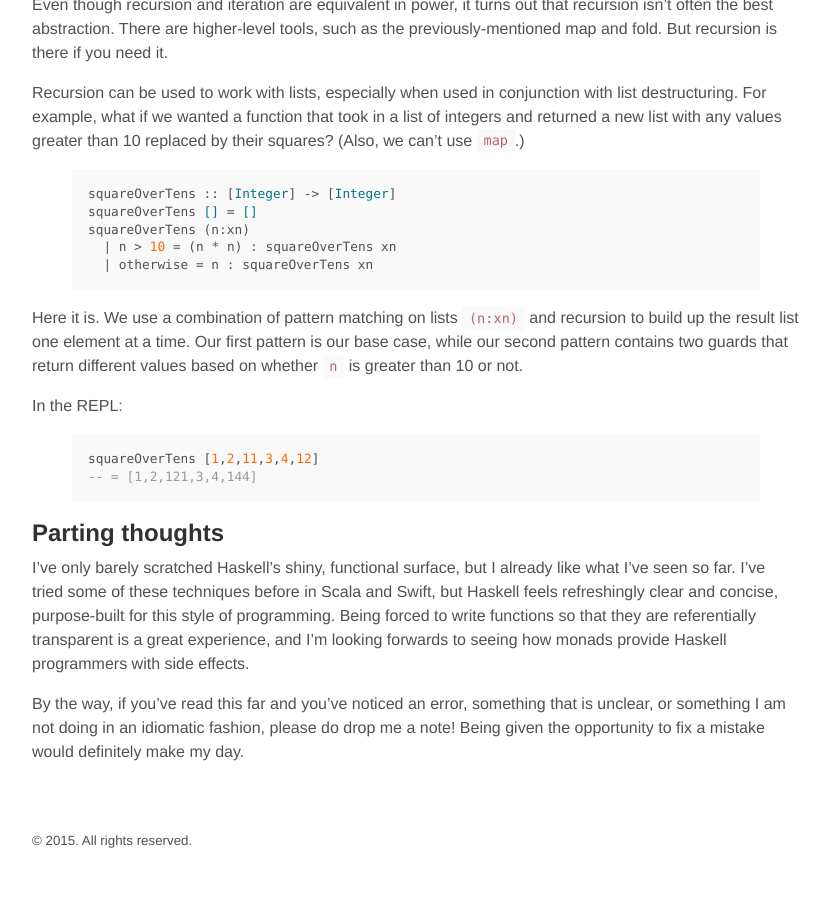
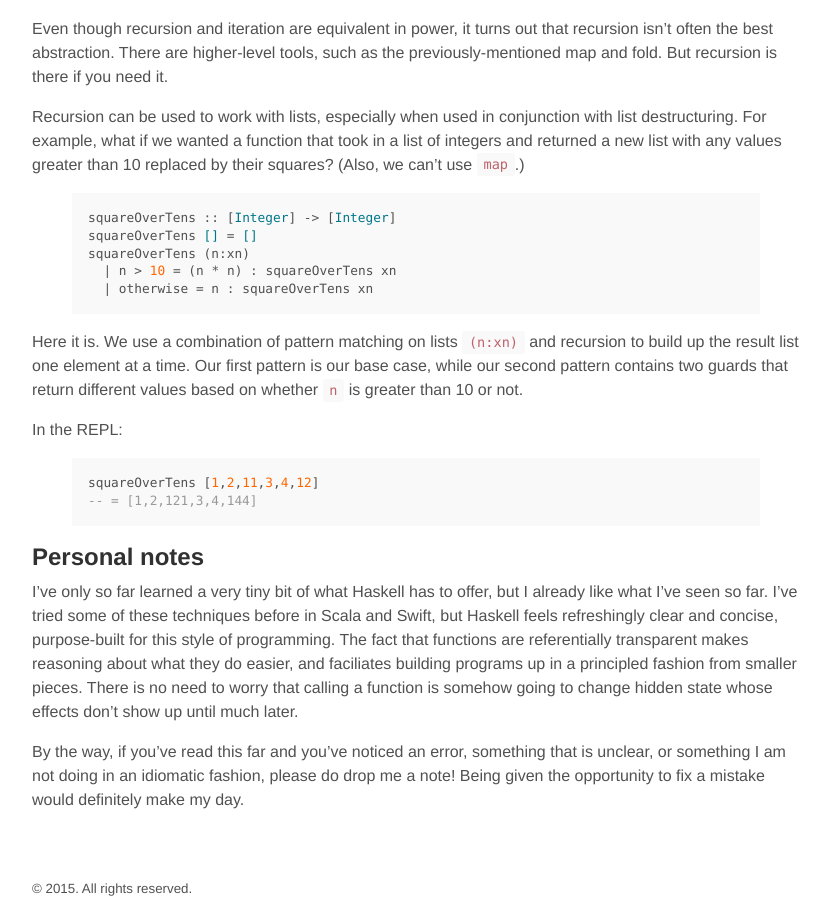
Before and after one commit to austinzheng/austinzheng.github.io, a Jekyll site: the page built from _posts/2015-01-06-learning-haskell-pt-1.md, in a window 1280 px wide and 900 px high, scrolled down 8499 px. Shown: the whole window, without its empty margins (224-1054 px from the left). Built offline with Jekyll 4.4.1, drawn with Linux system fonts in a browser that asks for light colours; before the commit the page ends 9351 px from its top, so only the background shows below that; some of the changed text lies outside the part shown.

Commit message:
Editing Haskell blog post

```diff
--- a/_posts/2015-01-06-learning-haskell-pt-1.md
+++ b/_posts/2015-01-06-learning-haskell-pt-1.md
@@ -7,7 +7,7 @@ tags: haskell
 
 And now for something completely different! One thing I've been wanting to do for a while is to begin learning [**Haskell**][link-haskell], and I finally got the chance to sit down and play around with it today.
 
-This (series) of blog posts *isn't* intended to be a full-fledged introduction to the language (as if I were even remotely qualified to write such a thing). Instead, they are reflections and notes as to what I've learned thus far, for my benefit and that of anyone interested.
+This (series) of blog posts *isn't* intended to be a full-fledged introduction to the language (as if I were even remotely qualified to write such a thing). However, it is meant as a step-by-step exposition as to how I am learning/learned the language. The hope is that reading through these notes might offer a helpful perspective for those looking to learn Haskell themselves.
 
 
 ## What is Haskell? ##
@@ -383,9 +383,9 @@ squareOverTens [1,2,11,3,4,12]
 {% endhighlight %}
 
 
-## Parting thoughts ##
+## Personal notes ##
 
-I've only barely scratched Haskell's shiny, functional surface, but I already like what I've seen so far. I've tried some of these techniques before in Scala and Swift, but Haskell feels refreshingly clear and concise, purpose-built for this style of programming. Being forced to write functions so that they are referentially transparent is a great experience, and I'm looking forwards to seeing how monads provide Haskell programmers with side effects.
+I've only so far learned a very tiny bit of what Haskell has to offer, but I already like what I’ve seen so far. I’ve tried some of these techniques before in Scala and Swift, but Haskell feels refreshingly clear and concise, purpose-built for this style of programming. The fact that functions are referentially transparent makes reasoning about what they do easier, and faciliates building programs up in a principled fashion from smaller pieces. There is no need to worry that calling a function is somehow going to change hidden state whose effects don't show up until much later.
 
 By the way, if you've read this far and you've noticed an error, something that is unclear, or something I am not doing in an idiomatic fashion, please do drop me a note! Being given the opportunity to fix a mistake would definitely make my day.
 
```
